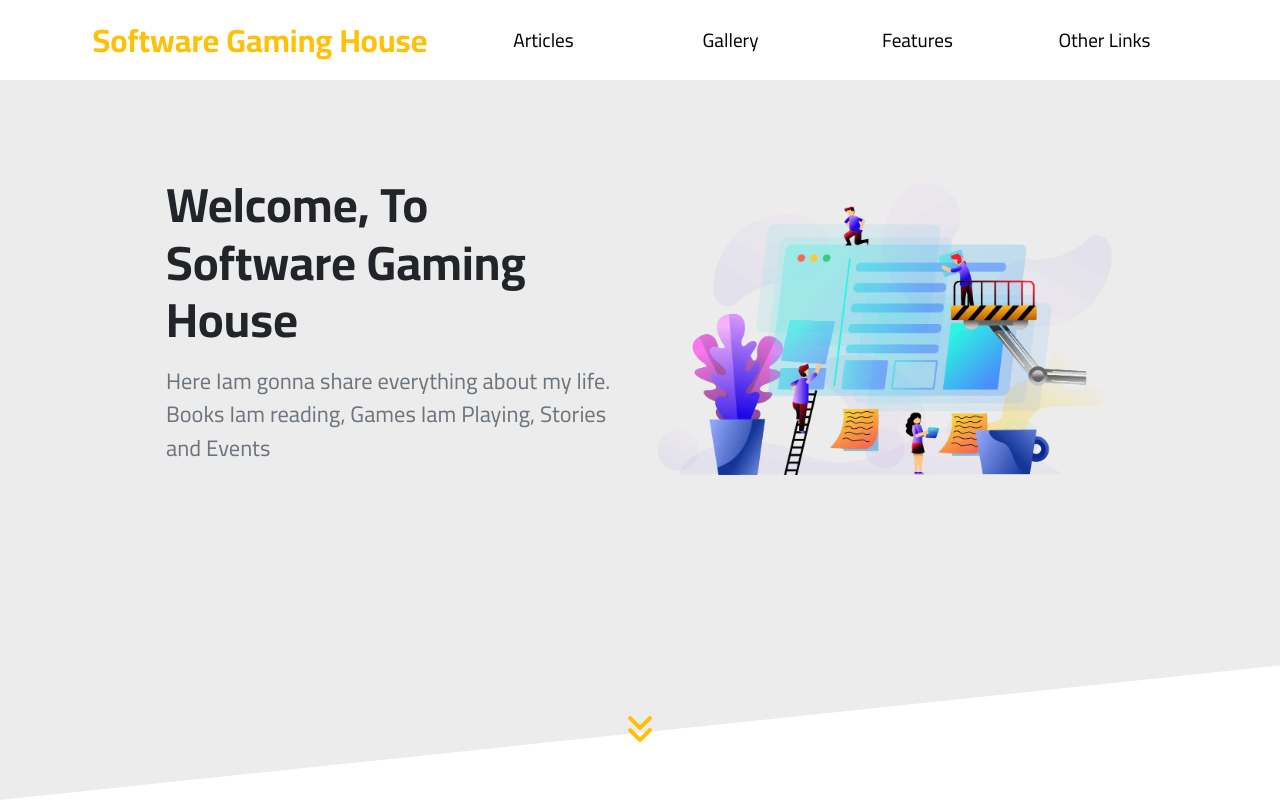
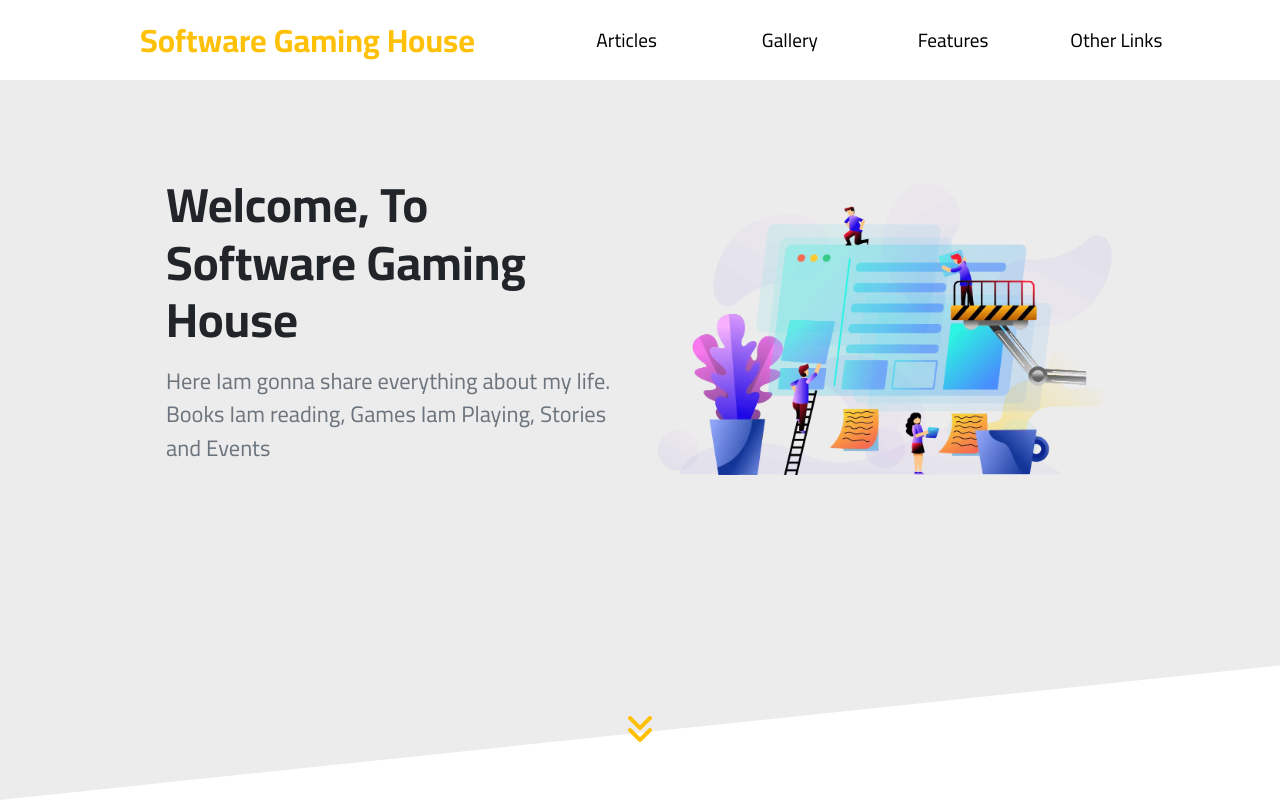
Before and after one commit to AbdelrahmanIssa/AbdelrahmanIssa-Software-Gaming-House, a plain HTML site: page Software-Gaming-House/Software Gaming House/index.html in a window 1280 px wide. Shown: the top 800 px of the page. Drawn offline with Linux system fonts and the light colour scheme.

Commit message:
Update index.html

```diff
--- a/Software-Gaming-House/Software Gaming House/index.html
+++ b/Software-Gaming-House/Software Gaming House/index.html
@@ -37,9 +37,9 @@
 <nav class="nav-bar bg-white position-relative py-0 my-0">
   <div class="container">
     <div class="row d-md-flex justify-content-around text-center">
-      <a href="#" class="logo col-lg-4 d-flex justify-content-center align-items-center px-5 text-warning fw-bolder text-nowrap py-1"
+      <a href="#" class="logo col-lg-5 d-flex justify-content-center align-items-center px-5 text-warning fw-bolder text-nowrap py-1"
         aria-label="Home: Software Gaming House">Software Gaming House</a>
-      <ul class="main-nav col-lg-8 d-flex justify-content-between align-items-center ps-0 ms-0 py-0 my-0">
+      <ul class="main-nav col-lg-7 d-flex justify-content-between align-items-center ps-0 ms-0 py-0 my-0">
         <li class="col-3"><a href="#articles" aria-label="Articles">Articles</a></li>
         <li class="col-3"><a href="#gallery" aria-label="Gallery">Gallery</a></li>
         <li class="col-3"><a href="#features" aria-label="Features">Features</a></li>
```
